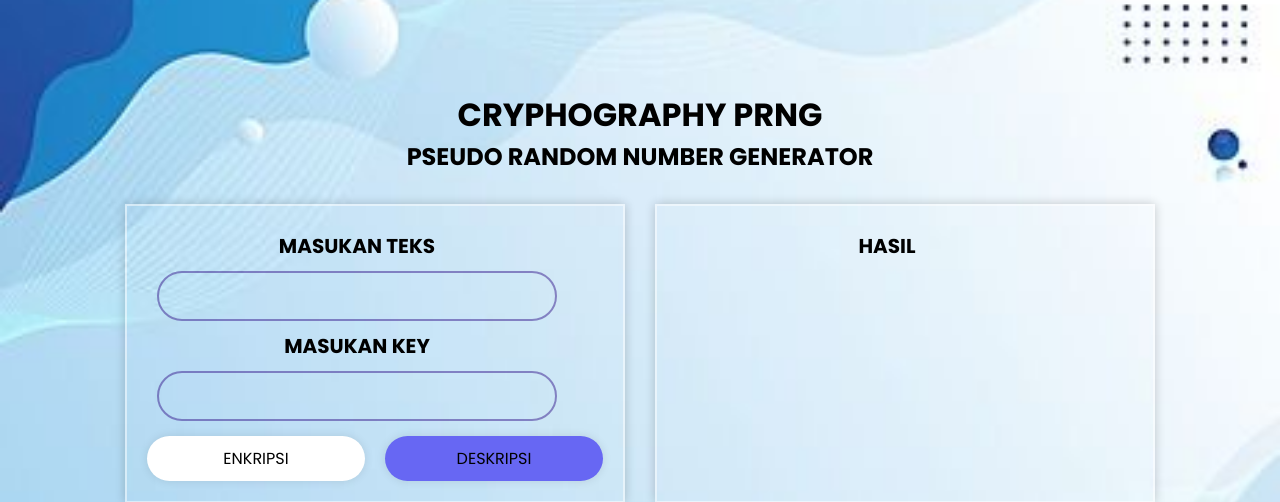
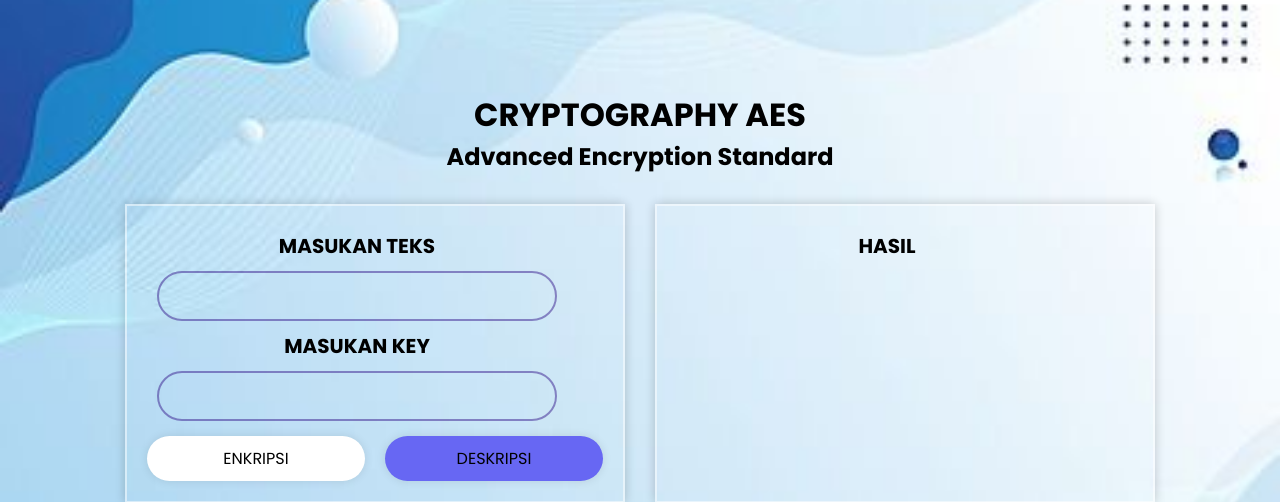
Before and after one commit to syamsulmaarip05/Cryptography-Advanced-Encryption-Standard, a Flask app: page / in a window 1280 px wide. Shown: the top 502 px of the page. Run offline with Flask 3, Linux system fonts and the light colour scheme.

Commit message:
update judul

```diff
--- a/app.py
+++ b/app.py
@@ -1,41 +1,26 @@
-from flask import Flask, render_template, request, session
+import os
+from flask import Flask, render_template, request
 from cryptography.hazmat.primitives.ciphers import Cipher, algorithms, modes
 from cryptography.hazmat.primitives import padding
 from cryptography.hazmat.backends import default_backend
-import secrets
 
 app = Flask(__name__)
-app.secret_key = "crypto"
-
-
-def get_random_bytes(length):
-    return secrets.token_bytes(length)
 
 def encrypt_AES(key, plaintext):
-    iv = get_random_bytes(16)
-    print("Generated IV:", iv.hex())
-
+    iv = os.urandom(16)  # Membuat IV secara acak
     cipher = Cipher(algorithms.AES(key), modes.CBC(iv), backend=default_backend())
     encryptor = cipher.encryptor()
-
     padder = padding.PKCS7(128).padder()
     padded_data = padder.update(plaintext.encode()) + padder.finalize()
-    print("Padded Data:", padded_data.hex())
+    ciphertext = iv + encryptor.update(padded_data) + encryptor.finalize()  #
+    return ciphertext.hex()
 
-    ciphertext = encryptor.update(padded_data) + encryptor.finalize()
-    print("Ciphertext:", ciphertext.hex())
-
-    session['iv'] = iv  # Simpan IV dalam session
-    return ciphertext
-
-
-def decrypt_AES(key, ciphertext):
-    iv = session.get('iv', b'')  # Ambil IV dari session, default b'' jika tidak ada
+def decrypt_AES(key, iv, ciphertext):
     cipher = Cipher(algorithms.AES(key), modes.CBC(iv), backend=default_backend())
     decryptor = cipher.decryptor()
     unpadder = padding.PKCS7(128).unpadder()
-    plaintext = decryptor.update(ciphertext) + decryptor.finalize()
-    unpadded_data = unpadder.update(plaintext) + unpadder.finalize()
+    decrypted_data = decryptor.update(ciphertext) + decryptor.finalize()
+    unpadded_data = unpadder.update(decrypted_data) + unpadder.finalize()
     return unpadded_data.decode()
 
 @app.route('/', methods=['GET', 'POST'])
@@ -45,12 +30,13 @@ def index():
 
         if 'Encrypt' in request.form:
             message = request.form['message']
-            ciphertext = encrypt_AES(key, message)
-            return render_template('index.html', encrypted_message=ciphertext.hex(), wrap_text=True)
+            encrypted_message = encrypt_AES(key, message)
+            return render_template('index.html', encrypted_message=encrypted_message, wrap_text=True)
 
         elif 'Decrypt' in request.form:
             ciphertext = bytes.fromhex(request.form['message'])
-            decrypted_message = decrypt_AES(key, ciphertext)
+            iv = ciphertext[:16]  # Mendapatkan IV dari ciphertext
+            decrypted_message = decrypt_AES(key, iv, ciphertext[16:])  # Menggunakan IV yang didapat
             return render_template('index.html', decrypted_message=decrypted_message, wrap_text=True)
 
     return render_template('index.html', wrap_text=True)
--- a/templates/index.html
+++ b/templates/index.html
@@ -9,8 +9,8 @@
 </head>
 <body>
     <div class="judul">
-        <h1>CRYPHOGRAPHY PRNG</h1>
-        <h2>PSEUDO RANDOM NUMBER GENERATOR</h2>
+        <h1>CRYPTOGRAPHY AES</h1>
+        <h2>Advanced Encryption Standard</h2>
     </div>
     <div class="container">
         <div class="input">
```
Also changed, not shown: tempCodeRunnerFile.py (added, +7 -0 lines).
